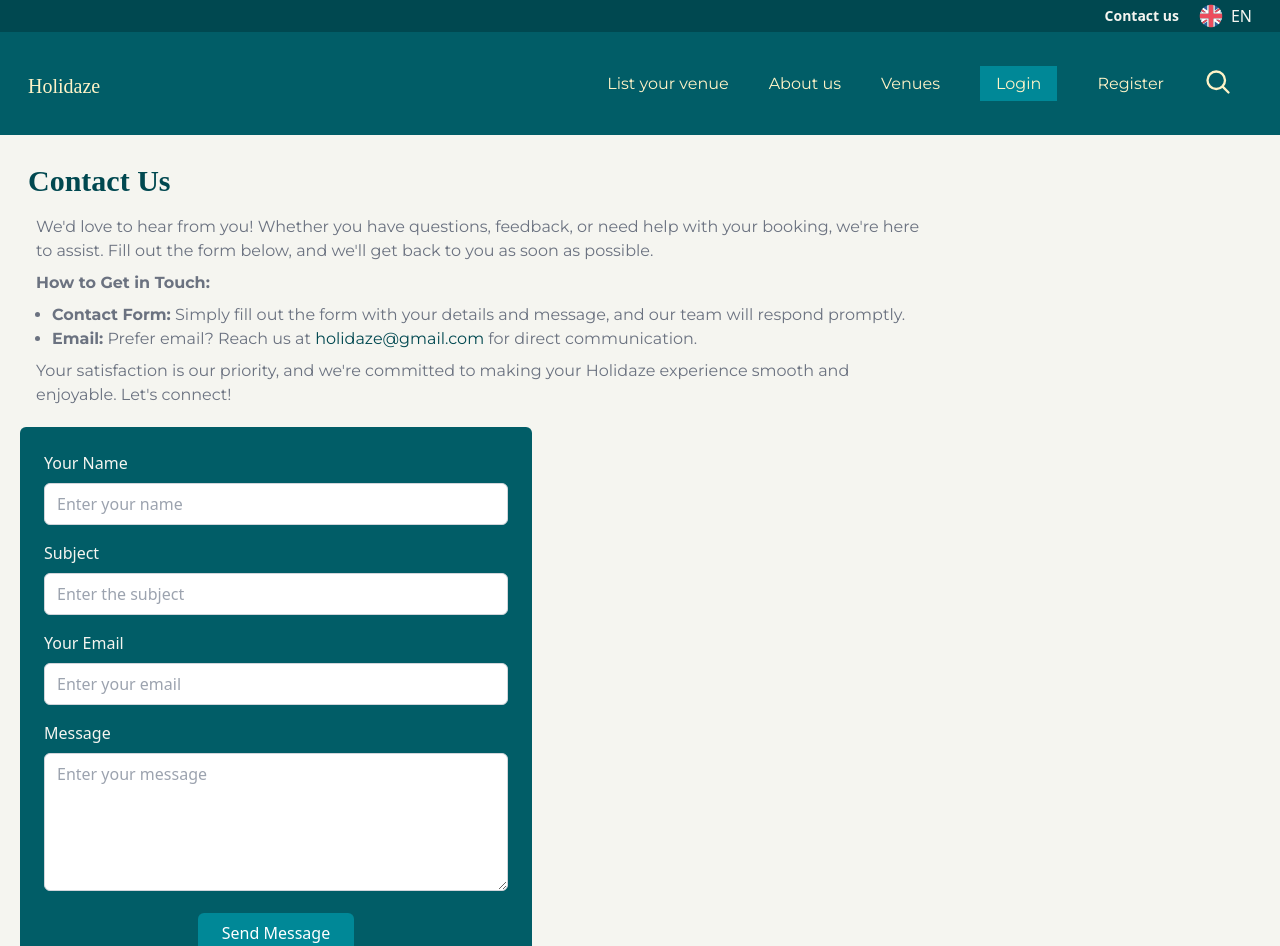
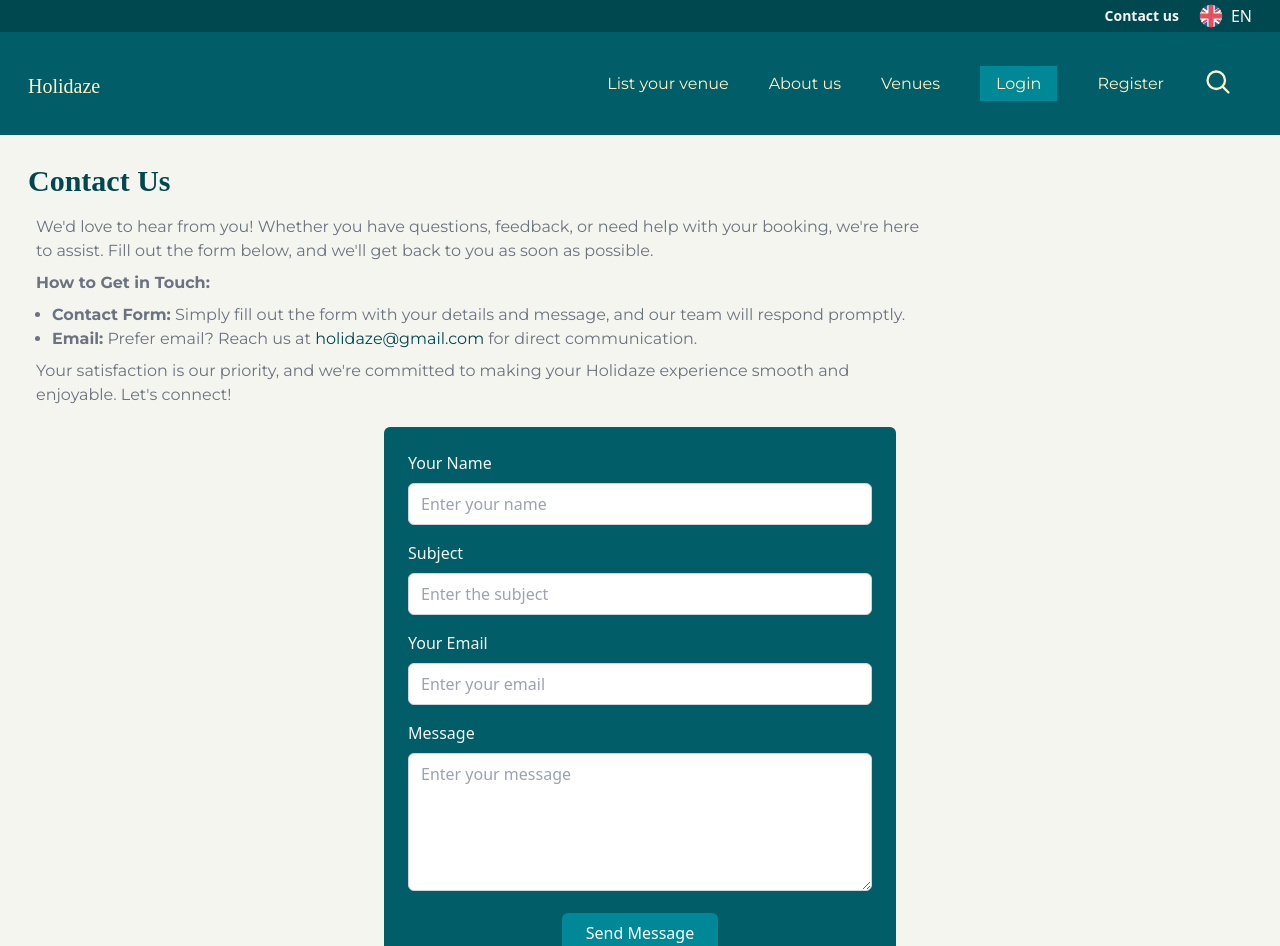
Before and after one commit to oddvarzk/Holidaze, a React (Vite) app: page /contact in a window 1280 px wide. Shown: the top 946 px of the page. Built offline with nearby package versions, Linux system fonts and the light colour scheme; no server answers; a web font is replaced by a local one.

Commit message:
contactform replaced

```diff
--- a/src/components/ContactForm/index.tsx
+++ b/src/components/ContactForm/index.tsx
@@ -25,7 +25,7 @@ export function ContactForm() {
   };
 
   return (
-    <div className="max-w-lg p-6 bg-tin text-paleSand rounded-md mt-5">
+    <div className="max-w-lg p-6 bg-tin text-charcoal rounded-md mt-5 mx-auto">
       {/* Success Message */}
       {isSubmitSuccessful && (
         <div className="mb-4 p-3 bg-green-100 text-green-700 rounded">
```
